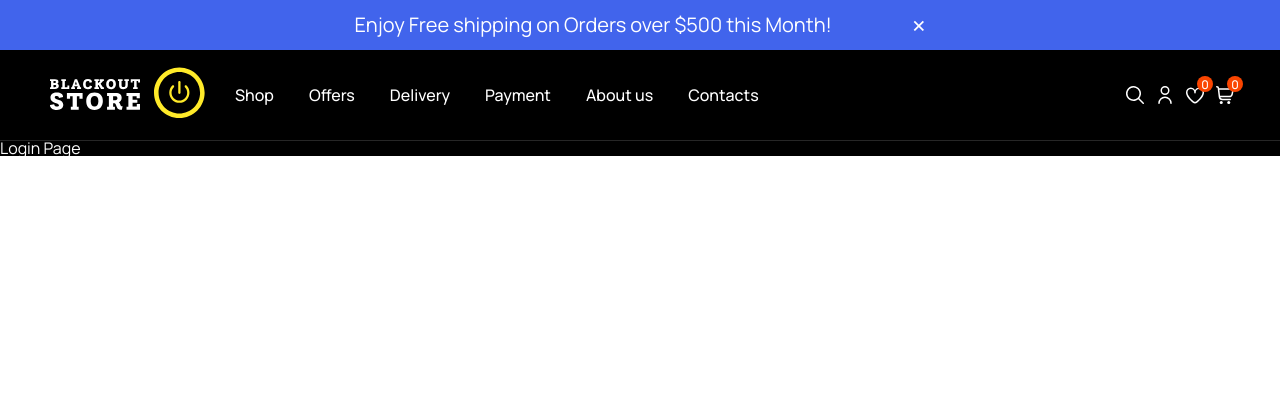
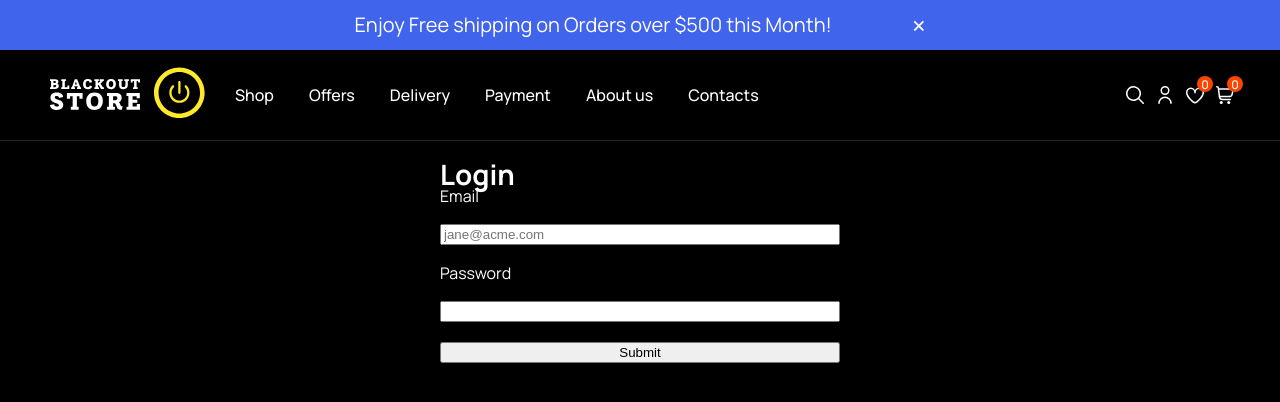
Before and after one commit to Pe103danit/blackout, a React (Create React App) app: page /login in a window 1280 px wide. Shown: the top 402 px of the page. Built offline with nearby package versions, Linux system fonts and the light colour scheme; no server answers.

Commit message:
new changes

```diff
--- a/src/components/TopHomeSolutions/TopHomeSolutions.jsx
+++ b/src/components/TopHomeSolutions/TopHomeSolutions.jsx
@@ -8,17 +8,17 @@ const TopHomeSolutions = () => {
             <p className={style.TopHomeSolutions_main_title}>Sun and Energy Reserves: Top Home Solutions</p>
             <div className={style.TopHomeSolutions_wrapper}>
                 <div className={style.TopHomeSolutions_item}>
-                    <NavLink to='/solar_panels' className={style.TopHomeSolutions_link}>
-                        <img className={style.TopHomeSolutions_img} src={img1} alt='' />
-                        <p className={style.TopHomeSolutions_link_title}>Capture the Power of the Sun: Illuminate Your Life with Solar Brilliance!</p>
-                        <p className={style.TopHomeSolutions_link_text}>Learn more &#62;</p>
+                    <NavLink to='/solar_panels' className={style.TopHomeSolutions_item_link}>
+                        <img className={style.TopHomeSolutions_item_link_img} src={img1} alt='' />
+                        <p className={style.TopHomeSolutions_item_link_title}>Capture the Power of the Sun: Illuminate Your Life with Solar Brilliance!</p>
+                        <p className={style.TopHomeSolutions_item_link_text}>Learn more &#62;</p>
                     </NavLink>
                 </div>
                 <div className={style.TopHomeSolutions_item}>
-                    <NavLink to='/power_banks' className={style.TopHomeSolutions_link}>
-                        <img className={style.TopHomeSolutions_img} src={img2} alt='' />
-                        <p className={style.TopHomeSolutions_link_title}>Empower Your Energy On-the-Go: Power Banks for Uninterrupted Freedom!</p>
-                        <p className={style.TopHomeSolutions_link_text}>Learn more &#62; </p>
+                    <NavLink to='/power_banks' className={style.TopHomeSolutions_item_link}>
+                        <img className={style.TopHomeSolutions_item_link_img} src={img2} alt='' />
+                        <p className={style.TopHomeSolutions_item_link_title}>Empower Your Energy On-the-Go: Power Banks for Uninterrupted Freedom!</p>
+                        <p className={style.TopHomeSolutions_item_link_text}>Learn more &#62; </p>
                     </NavLink>
                 </div>
 
--- a/src/components/TopHomeSolutions/TopHomeSolutions.module.scss
+++ b/src/components/TopHomeSolutions/TopHomeSolutions.module.scss
@@ -7,18 +7,26 @@
   padding-top: 50px;
 
   &_item {
-    width: 595px;
-  }
-
+    max-width: 595px;
+    width: 100%;
     &_link {
       position: relative;
       width: 100%;
+
+      &_img {
+        display: block;
+        width: 100%;
+        height: 395px;
+        border-radius: 10px;
+
+      }
 
       &_title {
         position: absolute;
         top: 20px;
         left: 10px;
-      width: 400px;
+        width: 100%;
+        max-width: 400px;
         padding: 0 20px;
         color: $white;
         font-weight: $big-weight;
@@ -39,19 +47,12 @@
         text-decoration: underline;
       }
     }
+  }
 
   &_main_title {
     padding-left: 10px;
     font-weight: $big-weight;
     font-size: $second-size;
-  }
-
-  &_img {
-    display: block;
-    width: 100%;
-    height: 395px;
-    border-radius: 10px;
-
   }
 
   &_wrapper {
@@ -64,7 +65,7 @@
 }
 
 
-@media screen and (max-width: 992px) {
+@media screen and (max-width: $tab) {
   .TopHomeSolutions {
     &_wrapper {
       display: flex;
@@ -75,7 +76,7 @@
     }
 
     &_item {
-      width: 450px;
+      max-width: 450px;
     }
 
     &_img {
@@ -86,7 +87,7 @@
   }
 }
 
-@media screen and (max-width: 480px) {
+@media screen and (max-width: $mobile) {
 
   .TopHomeSolutions {
     &_wrapper {
@@ -98,23 +99,21 @@
     }
 
     &_item {
-      width: 320px;
-    }
-
+      max-width: 320px;
+      &_link {
         &_img {
           width: 100%;
           height: 320px;
         }
-
-    &_link {
         &_title {
-        width: 300px;
+          max-width: 300px;
         }
 
         &_text {
           top: 100px;
         }
       }
+    }
 
   }
 }
--- a/src/pages/Login/Login.jsx
+++ b/src/pages/Login/Login.jsx
@@ -1,12 +1,52 @@
 import { instance } from '../../components/assets/axiosUrl'
+import { useEffect } from 'react'
+import { Formik, Field, Form } from 'formik';
+import { login } from '../../redux/reducers/SessionReducer/SessionReducer';
+import style from './Login.module.scss'
+import { object, string, number, date, InferType } from 'yup';
+import { useDispatch } from 'react-redux';
+
+const loginSchema = object({
+  email: string().email().required(),
+  password: string().required().min(6, 'Too Short!')
+});
 
 const Login = () => {
-  instance.get('/api/products').then(res => {
-    console.log(res.data)
-  })
+  const dispatch = useDispatch()
+  // useEffect(() => {
+  //   instance.get('/api/products').then(res => {
+  //     // console.log(res.data)
+  //   })
+  // }, [])
+
   return (
-    <div>
-      Login Page
+    <div className={style.Login}>
+      <h2 className={style.Login_title}>Login</h2>
+      <Formik
+        initialValues={{
+          email: '',
+          password: '',
+        }}
+        validationSchema={loginSchema}
+        onSubmit={async (values) => {
+         dispatch(login(values))
+        }}
+      >
+        <Form className={style.Login_form}>
+          <label htmlFor="email">Email</label>
+          <Field
+            id="email"
+            name="email"
+            placeholder="jane@acme.com"
+            type="email"
+          />
+
+          <label htmlFor="password">Password</label>
+          <Field id="password" type='password' name="password" />
+
+          <button type="submit">Submit</button>
+        </Form>
+      </Formik>
     </div>
   )
 }
--- /dev/null
+++ b/src/pages/Login/Login.module.scss
@@ -0,0 +1,16 @@
+@import '../../scss/variables';
+
+.Login{
+    margin: 20px auto;
+    max-width: 400px;
+    height: 100vh;
+    &_title{
+        font-size: $second-size;
+        font-weight: $big-weight;
+    }
+    &_form{
+        display: flex;
+        flex-direction: column;
+        gap: 20px;
+    }
+}
--- a/src/redux/reducers/SessionReducer/SessionReducer.js
+++ b/src/redux/reducers/SessionReducer/SessionReducer.js
@@ -1,4 +1,4 @@
-import types from "../../types/types";
+import types from '../../types/types';
 import { instance } from '../../../components/assets/axiosUrl'
 
 const setUser = (user) => (
@@ -7,7 +7,8 @@ const setUser = (user) => (
     payload: user
   }
 )
-export const Login = (email, password) => async(dispatch) => {
+export const login = ({email, password}) => async (dispatch) => {
+  console.log(email);
   try {
     const res = await instance.post('/api/customer/login', {
       email, password
@@ -18,13 +19,17 @@ export const Login = (email, password) => async(dispatch) => {
       .catch(function (error) {
         console.log(error);
       })
-
   } catch (error) {
-
+    console.log(error);
   }
 }
-const initialState = {user: null}
+const initialState = { user: null }
 const SessionReducer = (state = initialState, action) => {
-
+  switch (action.type) {
+    case types.SET_USER:
+      return state
+    default:
+      return state
+  }
 }
 export default SessionReducer
--- a/src/redux/store.js
+++ b/src/redux/store.js
@@ -5,7 +5,8 @@ import ProductReducer from './reducers/ProductReducer/ProductReducer'
 import SessionReducer from './reducers/SessionReducer/SessionReducer'
 const reducers = combineReducers({
   UIStateReducer,
-  ProductReducer
+  ProductReducer,
+  SessionReducer,
 })
 
 const store = createStore(reducers, applyMiddleware(thunk))
--- a/src/redux/types/types.js
+++ b/src/redux/types/types.js
@@ -2,6 +2,9 @@ const types = {
   TOGGLE_THEME: 'TOGGLE_THEME',
   TOGGLE_SEARCH_INPUT: 'TOGGLE_SEARCH_INPUT',
   TOGGLE_NAV_BAR: 'TOGGLE_NAV_BAR',
+  SET_USER: 'SET_USER',
+  REMOVE_USER: 'REMOVE_USER',
+
 }
 export const typesOfProducts = {
   GET_PRODUCT: 'GET_PRODUCT',
```
Lines whose indentation alone changed are shown as unchanged.
